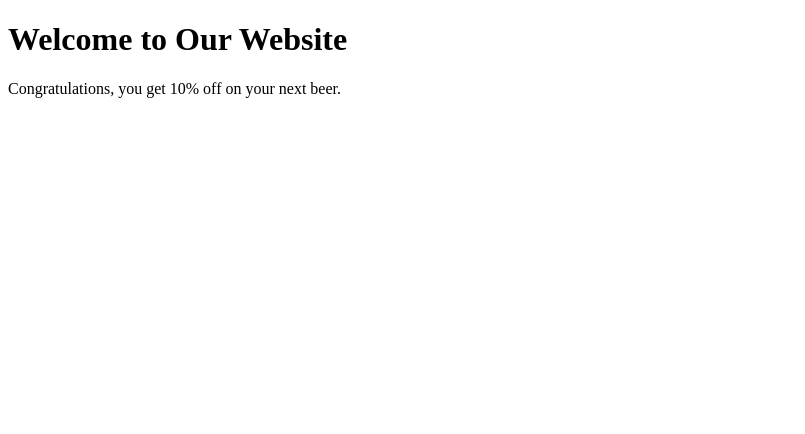
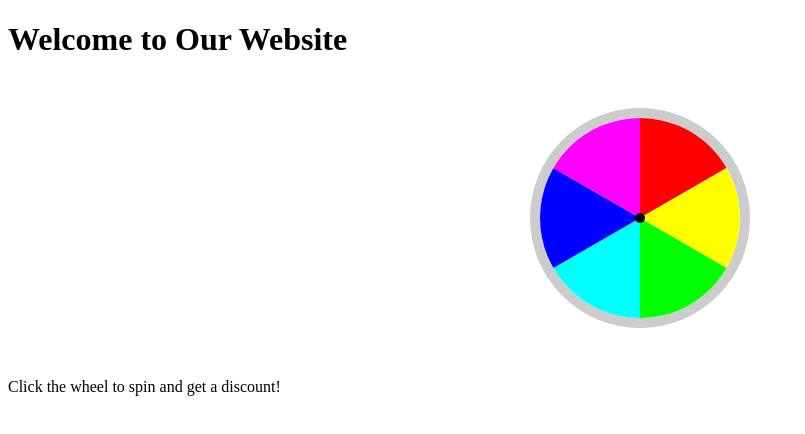
Before and after one commit to karankhosla12/user, a plain HTML site: page index.htm in a window 1280 px wide. Shown: the whole page, without its empty margins (0-805 px from the left). Drawn offline with Linux system fonts and the light colour scheme.

Commit message:
Update index.htm
added wheel

```diff
--- a/index.htm
+++ b/index.htm
@@ -3,7 +3,60 @@
 <head>
     <meta charset="UTF-8">
     <meta name="viewport" content="width=device-width, initial-scale=1.0">
-    <title>Cookie Based Discounts</title>
+    <title>Spin Wheel Discounts</title>
+    <style>
+        #wheel {
+            width: 200px;
+            height: 200px;
+            border-radius: 50%;
+            border: 10px solid #ccc;
+            margin: 50px auto;
+            position: relative;
+            overflow: hidden;
+        }
+
+        #wheel::before {
+            content: '';
+            position: absolute;
+            top: 50%;
+            left: 50%;
+            transform: translate(-50%, -50%);
+            width: 10px;
+            height: 10px;
+            background-color: black;
+            border-radius: 50%;
+            z-index: 1;
+        }
+
+        #pointer {
+            width: 0;
+            height: 0;
+            border-left: 10px solid transparent;
+            border-right: 10px solid transparent;
+            border-bottom: 20px solid red;
+            position: absolute;
+            top: -25px;
+            left: 50%;
+            transform: translateX(-50%);
+        }
+
+        .segment {
+            width: 50%;
+            height: 50%;
+            position: absolute;
+            top: 0;
+            left: 50%;
+            transform-origin: left bottom;
+            background-color: rgba(0, 0, 0, 0.1);
+        }
+
+        .segment:nth-child(1) { transform: rotate(0deg) skewY(-30deg); background-color: #f00; }
+        .segment:nth-child(2) { transform: rotate(60deg) skewY(-30deg); background-color: #ff0; }
+        .segment:nth-child(3) { transform: rotate(120deg) skewY(-30deg); background-color: #0f0; }
+        .segment:nth-child(4) { transform: rotate(180deg) skewY(-30deg); background-color: #0ff; }
+        .segment:nth-child(5) { transform: rotate(240deg) skewY(-30deg); background-color: #00f; }
+        .segment:nth-child(6) { transform: rotate(300deg) skewY(-30deg); background-color: #f0f; }
+    </style>
     <script>
         function setCookie(name, value, days) {
             let expires = "";
@@ -39,24 +92,45 @@
 
             if (!firstCookie || (new Date(firstCookie) < new Date(now.getTime() - 24 * 60 * 60 * 1000))) {
                 setCookie('first', now.toISOString(), 1);
-                document.getElementById('message').innerText = "Congratulations, you get 10% off on your next beer.";
                 setCookie('second', now.toISOString(), 1);
+                return "Congratulations, you get 10% off on your next beer.";
             } else if (secondCookie && (new Date(secondCookie) < new Date(now.getTime() - 30 * 60 * 1000))) {
-                document.getElementById('message').innerText = "Congratulations, you get 10% off on your next beer.";
                 setCookie('third', now.toISOString(), 1);
+                return "Congratulations, you get 10% off on your next beer.";
             } else if (thirdCookie && (new Date(thirdCookie) < new Date(now.getTime() - 60 * 60 * 1000))) {
-                document.getElementById('message').innerText = "Congratulations, you get 25% off on your next beer.";
                 setCookie('end', now.toISOString(), 1);
+                return "Congratulations, you get 25% off on your next beer.";
             } else if (endCookie && (new Date(endCookie) < new Date(now.getTime() - 24 * 60 * 60 * 1000))) {
-                document.getElementById('message').innerText = "Congratulations, you get 5% off on your next beer.";
+                return "Congratulations, you get 5% off on your next beer.";
             } else {
-                document.getElementById('message').innerText = "Welcome back! Enjoy your visit.";
+                return "Welcome back! Enjoy your visit.";
             }
+        }
+
+        function spinWheel() {
+            const wheel = document.getElementById('wheel');
+            const message = document.getElementById('message');
+            const degree = Math.floor(Math.random() * 360) + 720; // 2 full rotations + random
+            wheel.style.transition = 'transform 4s ease-out';
+            wheel.style.transform = `rotate(${degree}deg)`;
+
+            setTimeout(() => {
+                message.innerText = checkCookies();
+            }, 4000);
         }
     </script>
 </head>
-<body onload="checkCookies()">
+<body>
     <h1>Welcome to Our Website</h1>
-    <p id="message"></p>
+    <div id="wheel" onclick="spinWheel()">
+        <div class="segment"></div>
+        <div class="segment"></div>
+        <div class="segment"></div>
+        <div class="segment"></div>
+        <div class="segment"></div>
+        <div class="segment"></div>
+        <div id="pointer"></div>
+    </div>
+    <p id="message">Click the wheel to spin and get a discount!</p>
 </body>
 </html>
```
